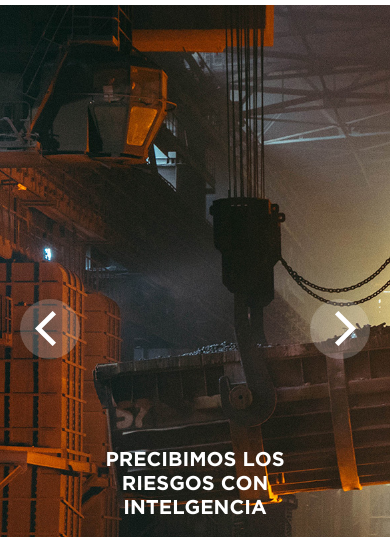
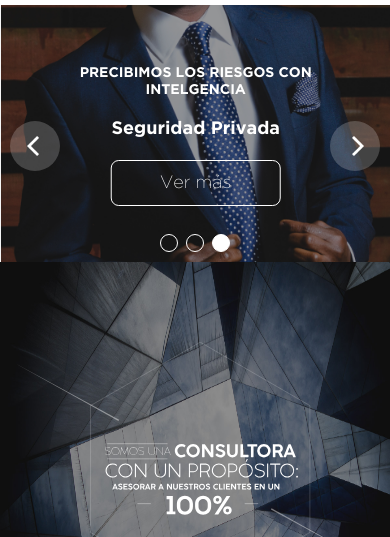
Before and after one commit to marcelomunozr/vertice--bootstrap-sass, a website: page index.html in a window 390 px wide. Shown: the part 81-618 px from the top of the page. Drawn offline with Linux system fonts and the light colour scheme.

Commit message:
add hexagonal img

```diff
--- a/index.html
+++ b/index.html
@@ -11,18 +11,18 @@
     <title>Consultoría Vertice</title>
 
     <!-- Bootstrap core CSS -->
-    <link href="vendor/bootstrap/css/bootstrap.min.css" rel="stylesheet">
+    <link href="vendor/bootstrap/css/bootstrap.min.css?v=1.2" rel="stylesheet">
 
     <!-- Custom fonts for this template -->
-    <link href="vendor/font-awesome/css/font-awesome.min.css" rel="stylesheet" type="text/css">
+    <link href="vendor/font-awesome/css/font-awesome.min.css?v=1.2" rel="stylesheet" type="text/css">
     <link href='https://fonts.googleapis.com/css?family=Open+Sans:300italic,400italic,600italic,700italic,800italic,400,300,600,700,800' rel='stylesheet' type='text/css'>
     <link href='https://fonts.googleapis.com/css?family=Merriweather:400,300,300italic,400italic,700,700italic,900,900italic' rel='stylesheet' type='text/css'>
 
     <!-- Plugin CSS -->
-    <link href="vendor/magnific-popup/magnific-popup.css" rel="stylesheet">
+    <link href="vendor/magnific-popup/magnific-popup.css?v=1.2" rel="stylesheet">
 
     <!-- Custom styles for this template -->
-    <link href="css/creative.min.css" rel="stylesheet">
+    <link href="css/creative.min.css?v=1.2" rel="stylesheet">
 
   </head>
 
@@ -62,7 +62,7 @@
     </nav>
 
     <section class="homi">
-      <div id="carousel-vertisex" class="carousel slide" data-ride="carousel">
+      <div id="carousel-vertisex" class="carousel slide" data-ride="carousel" data-interval="3000">
         <!-- Indicators -->
         <ol class="carousel-indicators">
           <li data-target="#carousel-vertisex" data-slide-to="0" class="active"></li>
@@ -73,24 +73,27 @@
         <!-- Wrapper for slides -->
         <div class="carousel-inner" role="listbox">
           <div class="carousel-item active" style="background: url('img/slide/01.jpg') no-repeat center center fixed;-webkit-background-size: cover;-moz-background-size: cover;-o-background-size: cover;background-size: cover;">
+            <figure><img src="img/slide/01.jpg" alt=""></figure>
             <div class="carousel-caption">
               <h6>PRECIBIMOS LOS RIESGOS CON INTELGENCIA</h6>
               <h2>Prevención de riesgos</h2>
-              <a href="#" class="btn-slide">Ver más</a>
+              <a href="#contact" class="js-scroll-trigger btn-slide">Ver más</a>
             </div>
           </div>
           <div class="carousel-item" style="background: url('img/slide/02.jpg') no-repeat center center fixed;-webkit-background-size: cover;-moz-background-size: cover;-o-background-size: cover;background-size: cover;">
+            <figure><img src="img/slide/02.jpg" alt=""></figure>
             <div class="carousel-caption">
               <h6>PRECIBIMOS LOS RIESGOS CON INTELGENCIA</h6>
               <h2>Medio Ambiente</h2>
-              <a href="#" class="btn-slide">Ver más</a>
+              <a href="#contact" class="js-scroll-trigger btn-slide">Ver más</a>
             </div>
           </div>
           <div class="carousel-item" style="background: url('img/slide/012.jpg') no-repeat center center fixed;-webkit-background-size: cover;-moz-background-size: cover;-o-background-size: cover;background-size: cover;">
+            <figure><img src="img/slide/012.jpg" alt=""></figure>
             <div class="carousel-caption">
               <h6>PRECIBIMOS LOS RIESGOS CON INTELGENCIA</h6>
               <h2>Seguridad Privada</h2>
-              <a href="#" class="btn-slide">Ver más</a>
+              <a href="#contact" class="js-scroll-trigger btn-slide">Ver más</a>
             </div>
           </div>
         </div>
@@ -111,7 +114,7 @@
       <div class="container">
         <div class="row justify-content-center"">
           <div class="col col-sm-8">
-            <img src="img/hexagonal.png" alt="Vertice" class="img-center">
+            <img src="img/hexagonal.svg" alt="Vertice" class="img-center">
           </div>
         </div>
       </div>
@@ -302,16 +305,16 @@
     </section>
 
     <!-- Bootstrap core JavaScript -->
-    <script src="vendor/jquery/jquery.min.js"></script>
-    <script src="vendor/bootstrap/js/bootstrap.bundle.min.js"></script>
+    <script src="vendor/jquery/jquery.min.js?v=1.2"></script>
+    <script src="vendor/bootstrap/js/bootstrap.bundle.min.js?v=1.2"></script>
 
     <!-- Plugin JavaScript -->
-    <script src="vendor/jquery-easing/jquery.easing.min.js"></script>
-    <script src="vendor/scrollreveal/scrollreveal.min.js"></script>
-    <script src="vendor/magnific-popup/jquery.magnific-popup.min.js"></script>
+    <script src="vendor/jquery-easing/jquery.easing.min.js?v=1.2"></script>
+    <script src="vendor/scrollreveal/scrollreveal.min.js?v=1.2"></script>
+    <script src="vendor/magnific-popup/jquery.magnific-popup.min.js?v=1.2"></script>
 
     <!-- Custom scripts for this template -->
-    <script src="js/creative.min.js"></script>
+    <script src="js/creative.min.js?v=1.2"></script>
 
   </body>
 
--- a/scss/_sections.scss
+++ b/scss/_sections.scss
@@ -1,23 +1,66 @@
 section{
-  padding: 6rem  0;
+  padding: 5rem 0;
 }
 
 section.homi{
   padding: 0;
 
+  @media (max-width: 767px) {
+    position: relative;
+    margin-top: 86px;
+  }
+
   .carousel{
     min-height: 100vh;
+    border-color: transparent;
+
+    @media (max-width: 767px) {
+      height: auto;
+      min-height: initial;
+    }
 
     .carousel-item{
       height: 100vh;
       min-height: 100vh;
+      border: 0;
+
+      @media (max-width: 767px) {
+        background: none!important;
+        height: auto;
+        min-height: initial;
+      }
+
+      &:before{
+        content: "";
+        position: absolute;
+        width: 100%;
+        height: 100%;
+        background: rgba($black, .4);
+        z-index: 2;
+      }
+
+      figure{
+        position: relative;
+        max-width: 100%;
+        overflow: hidden;
+        margin-bottom: 0;
+        display: none;
+
+        @media (max-width: 767px) {
+          display: block;
+        }
+
+        img{
+          width: 100%;
+        }
+      }
     }
 
     .carousel-caption{
       bottom: 30%;
 
       @media (max-width: 767px) {
-        bottom: 10%;
+        bottom: 14%;
       }
 
       h6{
@@ -25,6 +68,10 @@ section.homi{
         text-transform: uppercase;
         font-size: 20px;
         margin-bottom: 20px;
+
+        @media (max-width: 767px) {
+          font-size: 14px;
+        }
       }
 
       h2{
@@ -37,7 +84,7 @@ section.homi{
         }
 
         @media (max-width: 767px) {
-          font-size: 32px;
+          font-size: 18px;
         }
       }
 
@@ -64,11 +111,21 @@ section.homi{
           background: $black;
           color: $white;
         }
+
+        @media (max-width: 767px) {
+          width: 170px;
+          height: 46px;
+          font-size: 18px;
+        }
       }
     }
   }
 
   .carousel-indicators{
+    @media (max-width: 767px) {
+      margin-bottom: 0;
+    }
+
     li{
       @include transition-property(background);
       @include transition-timing-function(ease-in-out);
@@ -111,8 +168,8 @@ section.homi{
     }
 
     @media (max-width: 767px) {
-      width: 60px;
-      height: 60px;
+      width: 50px;
+      height: 50px;
     }
   }
 
@@ -121,6 +178,15 @@ section.homi{
 
     img{
       margin-left: 10px;
+
+      @media (max-width: 767px){
+        margin-left: 5px;
+        width: 12px;
+      }
+    }
+
+    @media (max-width: 767px){
+      right: 10px;
     }
   }
 
@@ -129,17 +195,33 @@ section.homi{
 
     img{
       margin-right: 10px;
+
+      @media (max-width: 767px){
+        margin-right: 5px;
+        width: 12px;
+      }
+    }
+
+    @media (max-width: 767px){
+      left: 10px;
     }
   }
 }
 
 section.about{
   min-height: 100vh;
+  max-height: 100vh;
   background: url('../img/bg-challa.jpg') no-repeat center center fixed;
   -webkit-background-size: cover;
   -moz-background-size: cover;
   -o-background-size: cover;
   background-size: cover;
+
+  @media (max-width: 767px) {
+    background: url('../img/bg-challa.jpg') no-repeat;
+    background-size: 100% 100%;
+    min-height: initial;
+  }
 
   .img-center{
     max-width: 100%;
@@ -150,7 +232,7 @@ section.about{
 }
 
 section.services{
-  background: $color3;;
+  background: $color3;
 
   .service-box{
     padding: 50px 16px 32px;
@@ -227,7 +309,9 @@ section.partners{
 }
 
 section.contact{
+  min-height: 100vh;
   position: relative;
+  padding: 5rem 0 8rem;
 
   &:before{
     content: '';
```
Also changed, not shown: css/creative.css, css/creative.min.css, img/hexagonal.svg (added), img/logo-vertice.svg.
